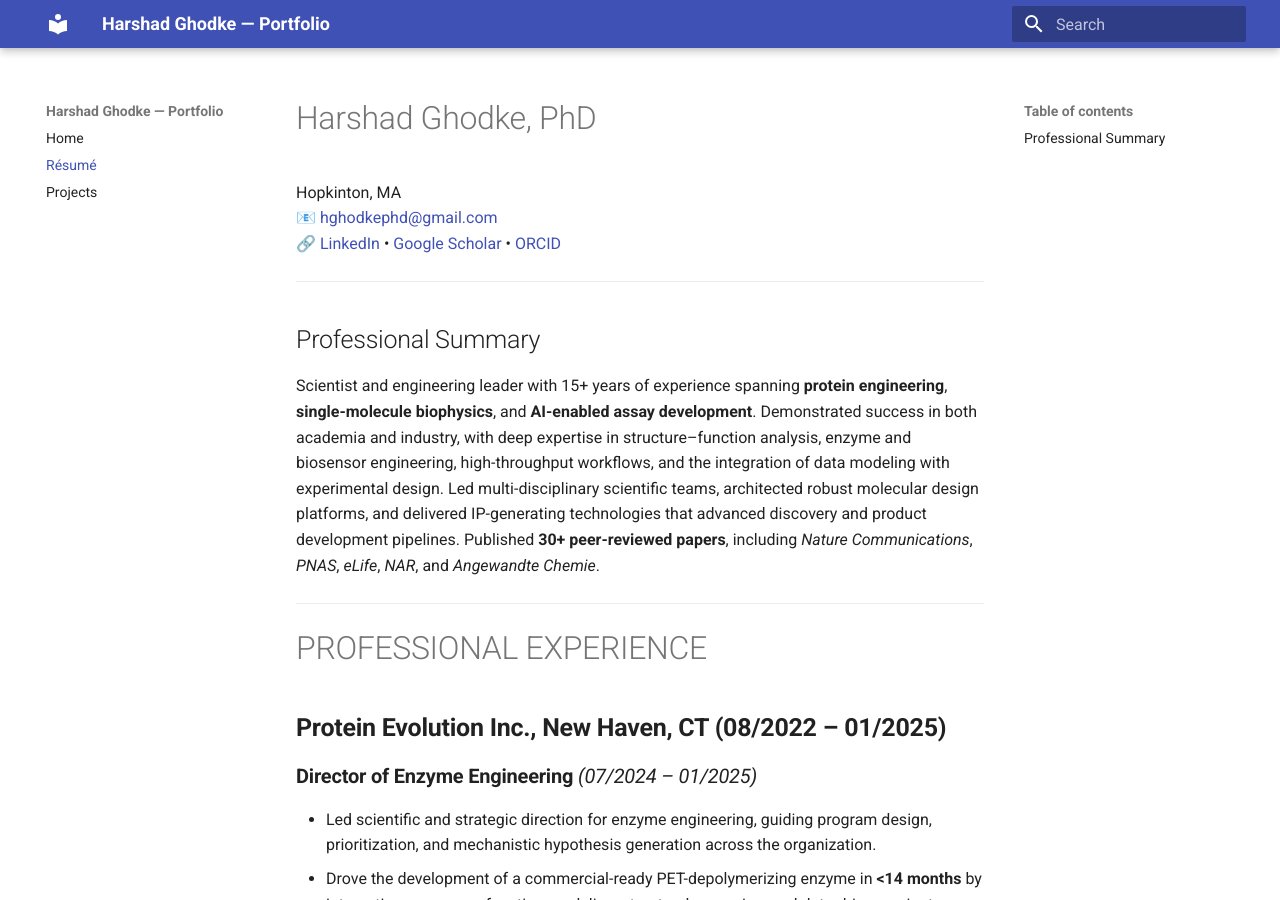
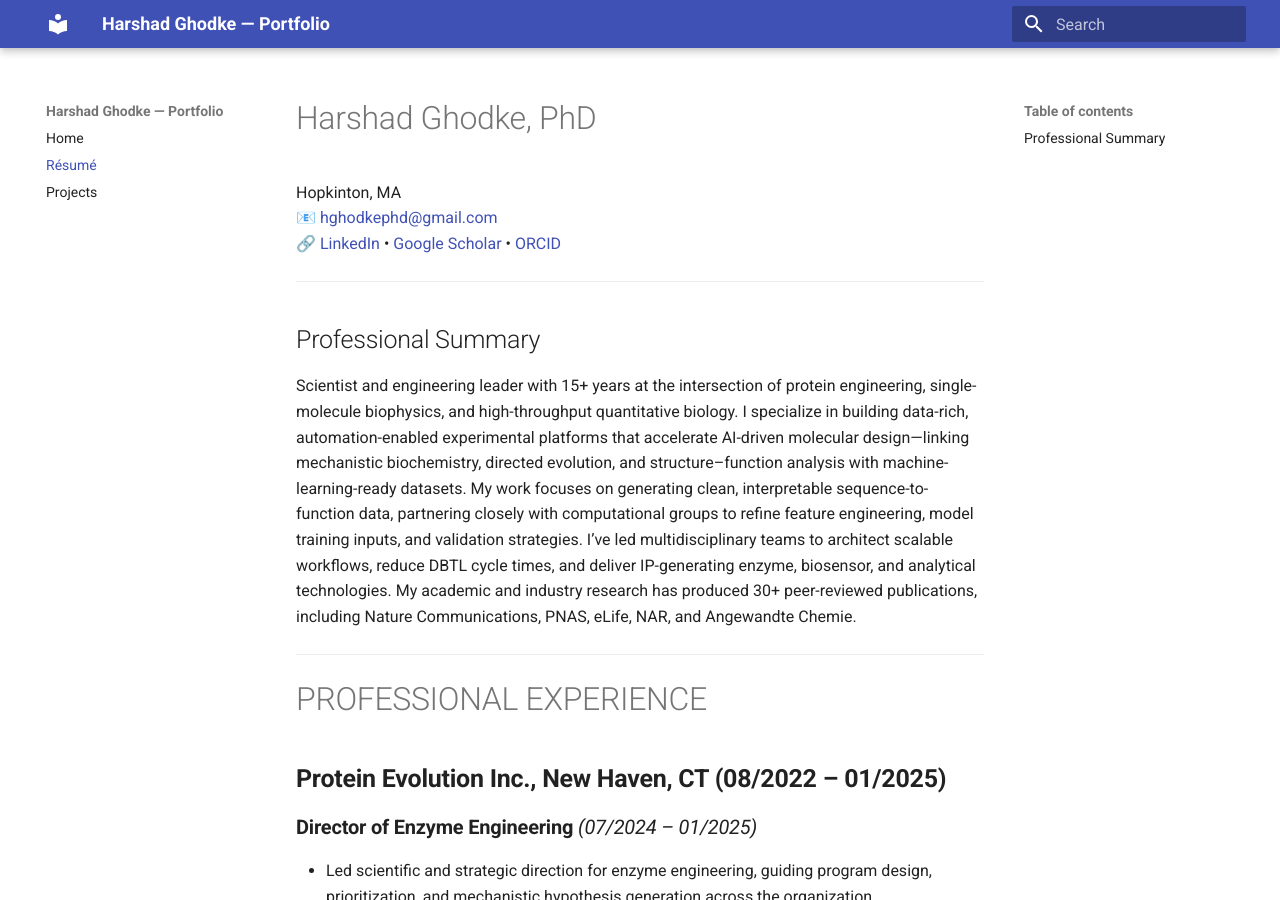
Before and after one commit to hghodkephd/hg-portfolio, an MkDocs documentation site: the page built from docs/resume.md, in a window 1280 px wide and 900 px high. Built offline with MkDocs 1.6.1 and Material for MkDocs 9.7.7, drawn with Linux system fonts in a browser that asks for light colours.

Commit message:
Update resume.md updated professional summary

```diff
--- a/docs/resume.md
+++ b/docs/resume.md
@@ -6,7 +6,7 @@ Hopkinton, MA
 ---
 
 ## Professional Summary
-Scientist and engineering leader with 15+ years of experience spanning **protein engineering**, **single-molecule biophysics**, and **AI-enabled assay development**. Demonstrated success in both academia and industry, with deep expertise in structure–function analysis, enzyme and biosensor engineering, high-throughput workflows, and the integration of data modeling with experimental design. Led multi-disciplinary scientific teams, architected robust molecular design platforms, and delivered IP-generating technologies that advanced discovery and product development pipelines. Published **30+ peer-reviewed papers**, including *Nature Communications*, *PNAS*, *eLife*, *NAR*, and *Angewandte Chemie*.
+Scientist and engineering leader with 15+ years at the intersection of protein engineering, single-molecule biophysics, and high-throughput quantitative biology. I specialize in building data-rich, automation-enabled experimental platforms that accelerate AI-driven molecular design—linking mechanistic biochemistry, directed evolution, and structure–function analysis with machine-learning-ready datasets. My work focuses on generating clean, interpretable sequence-to-function data, partnering closely with computational groups to refine feature engineering, model training inputs, and validation strategies. I’ve led multidisciplinary teams to architect scalable workflows, reduce DBTL cycle times, and deliver IP-generating enzyme, biosensor, and analytical technologies. My academic and industry research has produced 30+ peer-reviewed publications, including Nature Communications, PNAS, eLife, NAR, and Angewandte Chemie.
 
 ---
 
```
